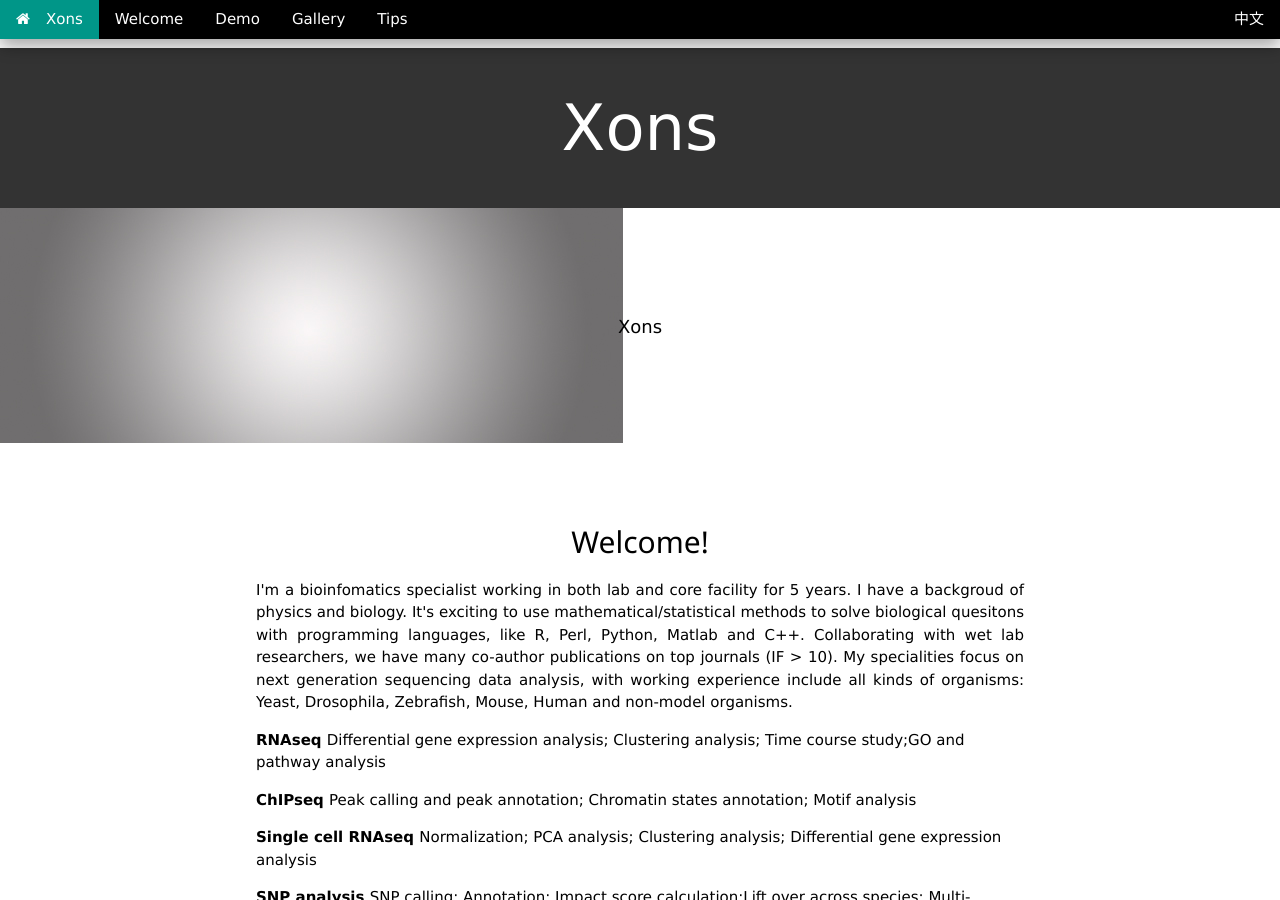
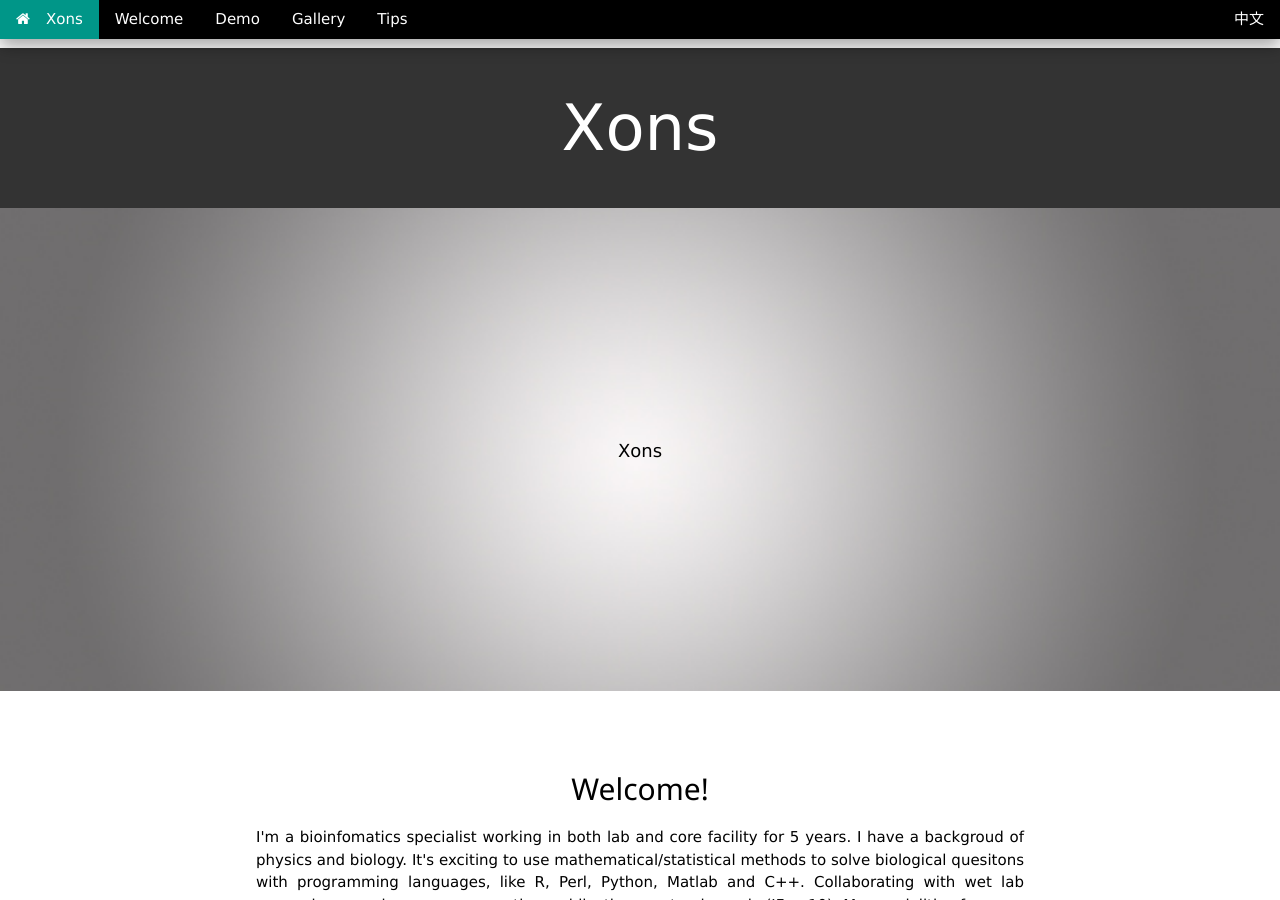
Before and after one commit to xons/xons.github.io, a Jekyll site: the page built from index.html, in a window 1280 px wide and 900 px high. Built offline with Jekyll 4.4.1, drawn with Linux system fonts in a browser that asks for light colours; nearby versions of some CDN libraries; library files that are not in the unit come from our copies.

Commit message:
Update index.html

```diff
--- a/index.html
+++ b/index.html
@@ -9,7 +9,7 @@ title: Xons
      Xons
 </div>
 <div class="w3-display-container">
-  <img class="w3-image" src="/img/bg.jpg" alt="background">
+  <img src="/img/bg.jpg" alt="background" style="width:100%">
   <div class="w3-display-middle w3-large">Xons</div>
 </div>
 
```
